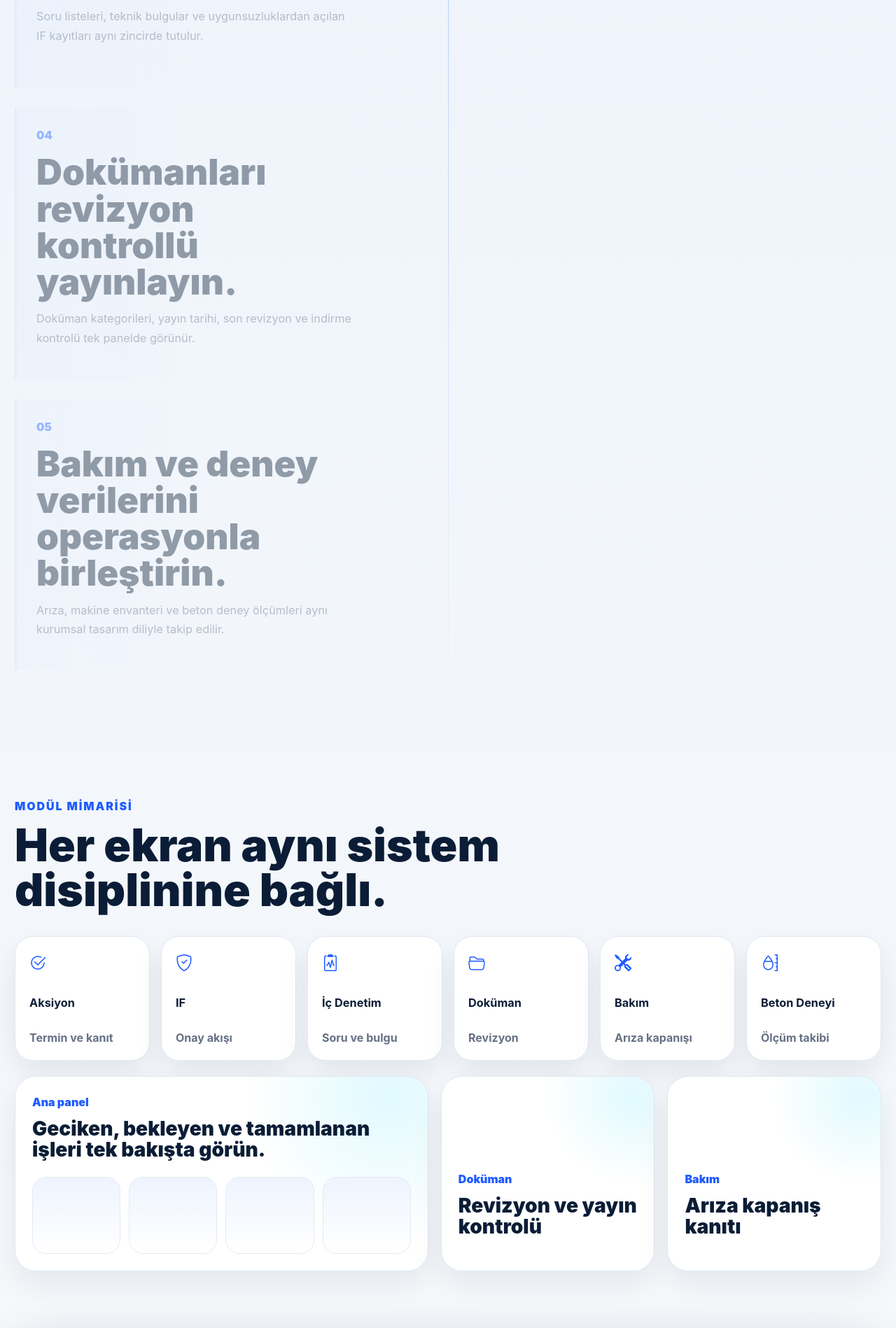
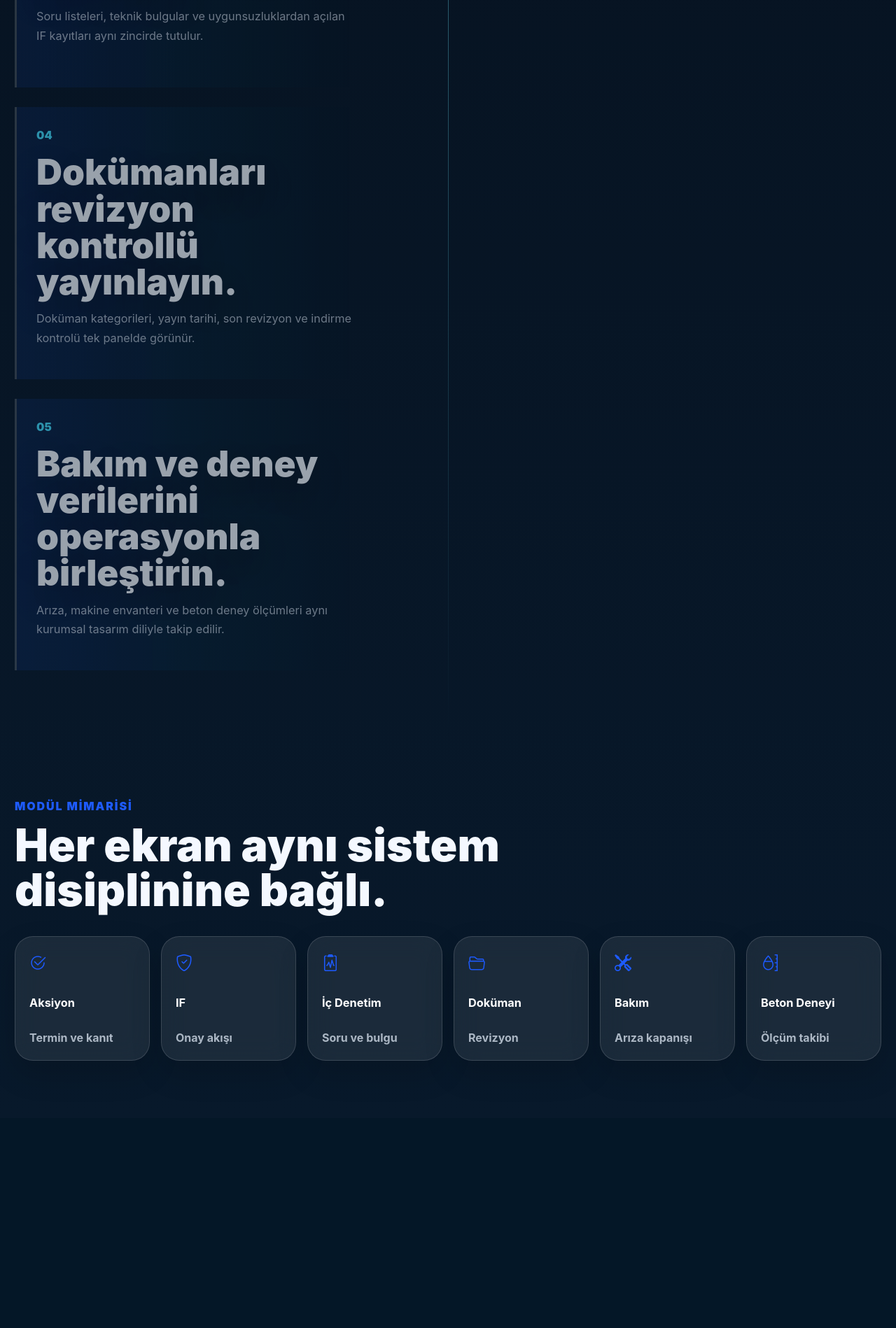
Before and after one commit to oguzhangokgonul-tech/kalite-web, a Flask app: a page that uses app/templates/public/landing_dynamic.html in a window 1280 px wide. Shown: the part 2110-4008 px from the top of the page at 70% size. After the commit the page ends 3626 px from the top, so only its background shows below. Run offline with Flask 3, Linux system fonts and the light colour scheme.

Commit message:
Dinamik landing gorsel hatalarini duzelt

```diff
--- a/app/static/css/landing_dynamic.css
+++ b/app/static/css/landing_dynamic.css
@@ -18,7 +18,7 @@
     background:
         radial-gradient(circle at 12% 10%, rgba(30, 91, 255, 0.35), transparent 28%),
         radial-gradient(circle at 86% 8%, rgba(0, 212, 255, 0.26), transparent 28%),
-        linear-gradient(180deg, #050d18 0%, #08192b 42%, #eef4fb 42%, #f7f9fc 100%);
+        linear-gradient(180deg, #050d18 0%, #08192b 100%);
     overflow: clip;
     isolation: isolate;
 }
@@ -365,8 +365,6 @@
     min-height: 580px;
     display: grid;
     place-items: center;
-    transform: rotateX(var(--tilt-x, 0deg)) rotateY(var(--tilt-y, 0deg));
-    transition: transform 120ms ease;
 }
 
 .vp-dynamic-stag {
@@ -555,6 +553,7 @@
 
 .vp-dynamic-strip {
     z-index: 4;
+    max-width: calc(100vw - 42px);
     margin-top: -44px;
     margin-bottom: 76px;
     border-radius: 999px;
@@ -569,7 +568,7 @@
     gap: 12px;
     min-width: max-content;
     padding: 18px;
-    animation: vpStripSlide 24s linear infinite;
+    animation: vpStripSlide 30s linear infinite;
 }
 
 .vp-strip-track span {
@@ -579,15 +578,15 @@
 }
 
 @keyframes vpStripSlide {
-    0% { transform: translateX(3%); }
-    100% { transform: translateX(-28%); }
+    0% { transform: translateX(0); }
+    100% { transform: translateX(-18%); }
 }
 
 .vp-scroll-story {
     display: grid;
     grid-template-columns: minmax(0, 0.86fr) minmax(420px, 1.14fr);
     gap: 52px;
-    color: #0b1d36;
+    color: #eaf3ff;
     padding: 70px 0 100px;
 }
 
@@ -598,7 +597,7 @@
     top: 0;
     bottom: 0;
     width: 1px;
-    background: linear-gradient(180deg, transparent, rgba(30, 91, 255, 0.26), transparent);
+    background: linear-gradient(180deg, transparent, rgba(112, 234, 255, 0.34), transparent);
 }
 
 .vp-story-copy {
@@ -612,10 +611,10 @@
     align-content: center;
     gap: 14px;
     padding: 28px;
-    border-left: 3px solid #d8e2ef;
+    border-left: 3px solid rgba(255, 255, 255, 0.24);
     border-radius: 0 24px 24px 0;
-    background: linear-gradient(90deg, rgba(30, 91, 255, 0.04), transparent 58%);
-    opacity: 0.42;
+    background: linear-gradient(90deg, rgba(30, 91, 255, 0.15), rgba(0, 212, 255, 0.04) 58%, transparent);
+    opacity: 0.62;
     transition: opacity 220ms ease, border-color 220ms ease, transform 220ms ease;
 }
 
@@ -626,7 +625,7 @@
 }
 
 .vp-story-step span {
-    color: #1e5bff;
+    color: #45dfff;
     font-weight: 950;
 }
 
@@ -636,11 +635,13 @@
     font-size: clamp(2rem, 4vw, 4rem);
     line-height: 1.02;
     font-weight: 950;
+    color: #f4f8ff;
+    text-shadow: 0 18px 42px rgba(0, 0, 0, 0.28);
 }
 
 .vp-story-step p {
     max-width: 560px;
-    color: #667085;
+    color: rgba(234, 243, 255, 0.72);
     font-size: 1.02rem;
     line-height: 1.7;
 }
@@ -840,7 +841,7 @@
 }
 
 .vp-dynamic-modules {
-    color: #0b1d36;
+    color: #eaf3ff;
     padding: 82px 0;
 }
 
@@ -862,6 +863,7 @@
     font-size: clamp(2.1rem, 5vw, 4.8rem);
     line-height: 1;
     font-weight: 950;
+    color: #f4f8ff;
 }
 
 .vp-module-marquee {
@@ -875,9 +877,10 @@
     display: grid;
     align-content: space-between;
     border-radius: 26px;
-    background: #ffffff;
-    border: 1px solid #dfe8f2;
-    box-shadow: 0 18px 44px rgba(15, 23, 42, 0.08);
+    background: rgba(255, 255, 255, 0.08);
+    border: 1px solid rgba(255, 255, 255, 0.14);
+    box-shadow: 0 18px 44px rgba(0, 0, 0, 0.16);
+    backdrop-filter: blur(18px);
     padding: 20px;
     transition: transform 180ms ease, box-shadow 180ms ease;
 }
@@ -894,64 +897,13 @@
 
 .vp-module-marquee strong {
     display: block;
-    color: #0b1d36;
+    color: #ffffff;
     font-size: 1.02rem;
 }
 
 .vp-module-marquee span {
-    color: #667085;
+    color: rgba(234, 243, 255, 0.7);
     font-weight: 700;
-}
-
-.vp-screen-showcase {
-    display: grid;
-    grid-template-columns: 1.45fr 0.75fr 0.75fr;
-    gap: 18px;
-    margin-top: 22px;
-}
-
-.vp-showcase-card {
-    min-height: 250px;
-    border-radius: 30px;
-    border: 1px solid #dfe8f2;
-    background:
-        radial-gradient(circle at 90% 10%, rgba(0, 212, 255, 0.12), transparent 34%),
-        #ffffff;
-    box-shadow: 0 18px 48px rgba(15, 23, 42, 0.08);
-    padding: 24px;
-    overflow: hidden;
-}
-
-.vp-showcase-card span {
-    color: #1e5bff;
-    font-weight: 950;
-}
-
-.vp-showcase-card h3 {
-    max-width: 520px;
-    margin: 12px 0 24px;
-    color: #0b1d36;
-    font-size: clamp(1.35rem, 2.2vw, 2.2rem);
-    line-height: 1.05;
-    font-weight: 950;
-}
-
-.vp-showcase-ui {
-    display: grid;
-    grid-template-columns: repeat(4, minmax(0, 1fr));
-    gap: 12px;
-}
-
-.vp-showcase-ui i {
-    min-height: 110px;
-    border-radius: 20px;
-    background: linear-gradient(180deg, #eef4ff, #ffffff);
-    border: 1px solid #e5eaf0;
-}
-
-.vp-showcase-card:not(.vp-showcase-card-large) {
-    display: grid;
-    align-content: end;
 }
 
 .vp-dynamic-cta {
@@ -998,9 +950,6 @@
         grid-template-columns: repeat(3, minmax(0, 1fr));
     }
 
-    .vp-screen-showcase {
-        grid-template-columns: 1fr;
-    }
 }
 
 @media (max-width: 720px) {
--- a/app/templates/public/landing_dynamic.html
+++ b/app/templates/public/landing_dynamic.html
@@ -61,7 +61,7 @@
           <span><i class="bi bi-lightning-charge"></i> Ak&#305;&#351; otomasyonu</span>
         </div>
       </div>
-      <div class="vp-dynamic-stage" aria-label="VolkaPortal dinamik panel g&#246;rseli" data-parallax-card>
+      <div class="vp-dynamic-stage" aria-label="VolkaPortal dinamik panel g&#246;rseli">
         <img class="vp-dynamic-stag" src="{{ url_for('static', filename='brand/icon/volkaportal-stag-512.png') }}" alt="" aria-hidden="true">
         <div class="vp-stage-chip vp-stage-chip-one"><i class="bi bi-check2-circle"></i> Aksiyon tamamland&#305;</div>
         <div class="vp-stage-chip vp-stage-chip-two"><i class="bi bi-bell"></i> 3 yeni bildirim</div>
@@ -179,38 +179,6 @@
         <article><i class="bi bi-tools"></i><strong>Bak&#305;m</strong><span>Ar&#305;za kapan&#305;&#351;&#305;</span></article>
         <article><i class="bi bi-moisture"></i><strong>Beton Deneyi</strong><span>&#214;l&#231;&#252;m takibi</span></article>
       </div>
-      <div class="vp-screen-showcase">
-        <article class="vp-showcase-card vp-showcase-card-large">
-          <span>Ana panel</span>
-          <h3>Geciken, bekleyen ve tamamlanan i&#351;leri tek bak&#305;&#351;ta g&#246;r&#252;n.</h3>
-          <div class="vp-showcase-ui">
-            <i></i><i></i><i></i><i></i>
-          </div>
-        </article>
-        <article class="vp-showcase-card">
-          <span>Dok&#252;man</span>
-          <h3>Revizyon ve yay&#305;n kontrol&#252;</h3>
-        </article>
-        <article class="vp-showcase-card">
-          <span>Bak&#305;m</span>
-          <h3>Ar&#305;za kapan&#305;&#351; kan&#305;t&#305;</h3>
-        </article>
-      </div>
-    </section>
-
-    <section class="vp-dynamic-cta" id="demo">
-      <div>
-        <span class="vp-dynamic-kicker">Alternatif tasar&#305;m denemesi</span>
-        <h2>Bunu birlikte inceltip sat&#305;&#351;a haz&#305;r ana sayfaya d&#246;n&#252;&#351;t&#252;relim.</h2>
-      </div>
-      <div class="vp-dynamic-actions">
-        <a class="vp-dynamic-primary" href="mailto:info@volkaportal.com">Demo Talep Et</a>
-        {% if g.current_user %}
-          <a class="vp-dynamic-ghost" href="{{ url_for('main.dashboard') }}">Panele Git</a>
-        {% else %}
-          <a class="vp-dynamic-ghost" href="{{ url_for('main.login') }}">Giri&#351; Yap</a>
-        {% endif %}
-      </div>
     </section>
   </div>
 {% endblock %}
@@ -225,7 +193,6 @@
       const scenes = [...root.querySelectorAll("[data-scene]")];
       const progress = root.querySelector("[data-scroll-progress]");
       const glow = root.querySelector("[data-cursor-glow]");
-      const parallaxCard = root.querySelector("[data-parallax-card]");
 
       function activate(sceneName) {
         triggers.forEach((trigger) => {
@@ -262,13 +229,6 @@
           glow.style.setProperty("--x", `${event.clientX}px`);
           glow.style.setProperty("--y", `${event.clientY}px`);
         }
-        if (parallaxCard && window.matchMedia("(min-width: 980px)").matches) {
-          const rect = parallaxCard.getBoundingClientRect();
-          const x = (event.clientX - rect.left) / rect.width - 0.5;
-          const y = (event.clientY - rect.top) / rect.height - 0.5;
-          parallaxCard.style.setProperty("--tilt-x", `${-y * 8}deg`);
-          parallaxCard.style.setProperty("--tilt-y", `${x * 10}deg`);
-        }
       }
 
       window.addEventListener("scroll", updateScrollProgress, { passive: true });
```
